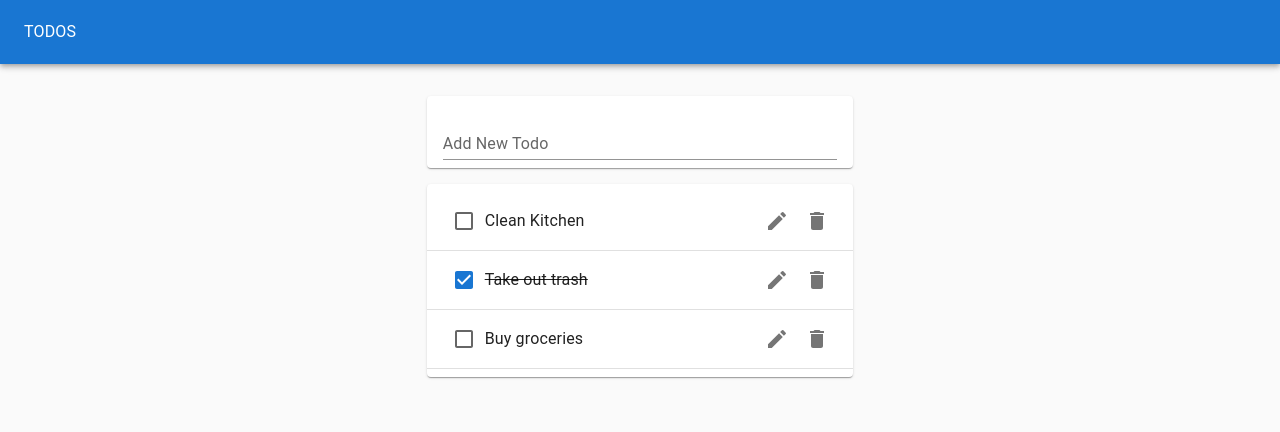
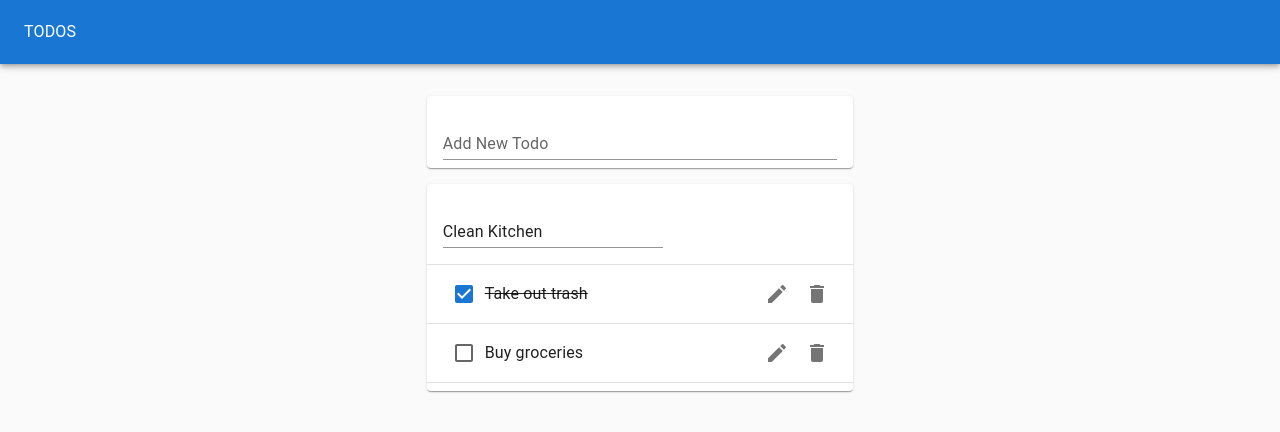
Before and after one commit to Passam02/react-todo-list, a React (Create React App) app: page / in a window 1280 px wide. Both pictures are taken after a click on the button 777 px from the left and 221 px from the top of the page. Shown: the top 432 px of the page. Built offline with nearby package versions, Linux system fonts and the light colour scheme.

Commit message:
Add EditTodoForm which enables editing

```diff
--- /dev/null
+++ b/src/EditTodoForm.js
@@ -0,0 +1,24 @@
+import React from 'react'
+import { TextField } from '@mui/material'
+import useInputState from './hooks/useInputState'
+
+function EditTodoForm({editTodo, id, task, toggleEdit}) {
+    const [value, handleChange, reset] = useInputState(task)
+    return (
+        <form onSubmit={(e) => {
+            e.preventDefault()
+            editTodo(id, value)
+            reset()
+            toggleEdit()
+        }}>
+            <TextField
+            fullWidth
+            variant='standard'
+            margin='normal'
+            value={value}
+            onChange={handleChange}
+            />
+        </form>
+    )
+}
+export default EditTodoForm
--- a/src/Todo.js
+++ b/src/Todo.js
@@ -1,21 +1,28 @@
 import React from 'react'
 import { ListItem, ListItemText, Checkbox, IconButton, ListItemSecondaryAction } from '@mui/material'
 import { Delete, Edit } from '@mui/icons-material'
-function Todo({task, completed, removeTodo, toggleTodo, id}) {
+import useToggleState from './hooks/useToggleState'
+import EditTodoForm from './EditTodoForm'
+
+function Todo({task, completed, removeTodo, toggleTodo, id, editTodo}) {
+    const [isEditing, toggle] = useToggleState()
     return (
         <ListItem>
+            {isEditing ? <EditTodoForm editTodo={editTodo} id={id} task={task} toggleEdit={toggle}/>:
+            <>
             <Checkbox tabIndex={-1} checked={completed} onClick={() => toggleTodo(id)}/>
             <ListItemText style={{textDecoration: completed ? "line-through" : "none"}}>
                 {task}
             </ListItemText>
             <ListItemSecondaryAction>
-                <IconButton aria-label='Edit'>
+                <IconButton aria-label='Edit' onClick={toggle}>
                     <Edit/>
                 </IconButton>
                 <IconButton aria-label='Delete' onClick={() => removeTodo(id)}>
                     <Delete/>
                 </IconButton>
             </ListItemSecondaryAction>
+            </>}
         </ListItem>
     )
 }
--- a/src/TodoApp.js
+++ b/src/TodoApp.js
@@ -24,6 +24,12 @@ function TodoApp() {
         )
         setTodos(updatedTodos)
     }
+    const editTodo = (todoId, newTask) => {
+        const updatedTodos = todos.map(todo =>
+            todo.id === todoId ? {...todo, task: newTask } : todo
+        )
+        setTodos(updatedTodos)
+    }
 
     return (
         <Paper style={{
@@ -42,7 +48,12 @@ function TodoApp() {
             <Grid container justifyContent={'center'} marginTop={'1rem'}>
                 <Grid item xs={11} md={8} lg={4}>
                     <TodoForm addTodo={addTodo}/>
-                    <TodoList todos={todos} toggleTodo={toggleTodo} removeTodo={removeTodo}/>
+                    <TodoList
+                        todos={todos}
+                        toggleTodo={toggleTodo}
+                        removeTodo={removeTodo}
+                        editTodo={editTodo}
+                    />
                 </Grid>
             </Grid>
         </Paper>
--- a/src/TodoList.js
+++ b/src/TodoList.js
@@ -2,13 +2,21 @@ import React from 'react'
 import Todo from './Todo'
 import { Paper, List, Divider } from '@mui/material'
 
-function TodoList({todos, removeTodo, toggleTodo}) {
+function TodoList({todos, removeTodo, toggleTodo, editTodo}) {
     return(
         <Paper>
             <List>
             {todos.map(todo => (
                 <>
-                    <Todo removeTodo={removeTodo} toggleTodo={toggleTodo} id={todo.id} task={todo.task} key={todo.id} completed={todo.completed}/>
+                    <Todo
+                        removeTodo={removeTodo}
+                        toggleTodo={toggleTodo}
+                        id={todo.id}
+                        task={todo.task}
+                        key={todo.id}
+                        completed={todo.completed}
+                        editTodo={editTodo}
+                    />
                     <Divider/>
                 </>
             ))}
```
